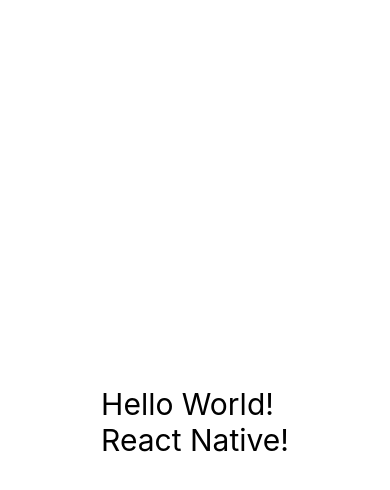
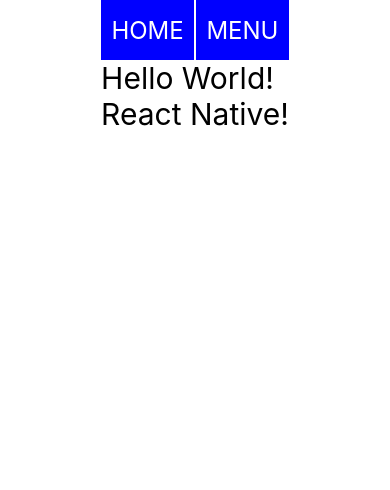
Before and after one commit to tierline/EC-Mobile-training2020, a React Native app: screen / in a window 390 px wide. Shown: the top 490 px of the page. Built offline with nearby package versions, Linux system fonts and the light colour scheme.

Commit message:
簡易のヘッダー作成

```diff
--- a/App.tsx
+++ b/App.tsx
@@ -9,30 +9,24 @@
  */
 
 import React from 'react';
+import Header from './src/Header'
 import {
-  SafeAreaView,
   StyleSheet,
-  ScrollView,
   View,
   Text,
-  StatusBar,
 } from 'react-native';
 
-import {
-  Header,
-  LearnMoreLinks,
-  Colors,
-  DebugInstructions,
-  ReloadInstructions,
-} from 'react-native/Libraries/NewAppScreen';
 
 declare const global: { HermesInternal: null | {} };
 
 const App = () => {
   return (
-    <View style={styles.container}>
-      <Text style={styles.main}>Hello World!</Text>
-      <Text style={styles.main}>React Native!</Text>
+    <View>
+      <View style={styles.container}>
+        <Header></Header>
+        <Text style={styles.main}>Hello World!</Text>
+        <Text style={styles.main}>React Native!</Text>
+      </View>
     </View>
   );
 };
--- /dev/null
+++ b/src/Header.tsx
@@ -0,0 +1,52 @@
+import React from 'react'
+import { View, Text, StyleSheet, Button } from 'react-native'
+const Header = () => {
+  return (
+    <View style={styles.navbar}>
+      <View style={styles.base_home}>
+        <Text style={styles.button_home} >HOME</Text>
+      </View>
+      <View style={styles.base_menu}>
+        <Text style={styles.button_menu} >MENU</Text>
+      </View>
+    </View>
+  )
+}
+
+const styles = StyleSheet.create({
+  navbar: {
+    height: 60,
+    width: '100%',
+    flexDirection: 'row',
+  },
+  base_home: {
+    flex: 1,
+    height: '100%',
+    alignItems: 'center',
+    flexDirection: 'row',
+    justifyContent: 'center',
+    backgroundColor: 'blue',
+    borderRightWidth:1,
+    borderRightColor: 'white',
+  },
+  base_menu: {
+    flex: 1,
+    height: '100%',
+    alignItems: 'center',
+    flexDirection: 'row',
+    justifyContent: 'center',
+    backgroundColor: 'blue',
+    borderLeftWidth:1,
+    borderLeftColor: 'white',
+  },
+  button_home: {
+    fontSize: 24,
+    color: 'white',
+  },
+  button_menu: {
+    fontSize: 24,
+    color: 'white',
+  },
+})
+
+export default Header
```
Also changed, not shown: 1 other file (tests, documents, lock files or other folders).
